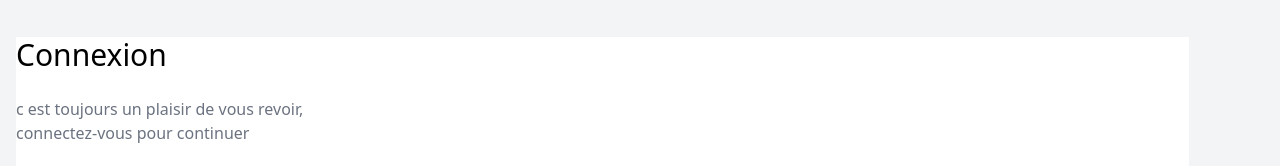
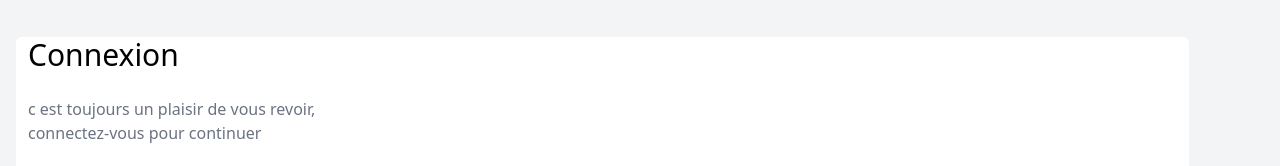
Before and after one commit to arielembeya223/devformulaire, a plain HTML site: page index.html in a window 1280 px wide. Shown: the part 275-441 px from the top of the page. Drawn offline with nearby package versions, Linux system fonts and the light colour scheme.

Commit message:
dix-sept

```diff
--- a/index.html
+++ b/index.html
@@ -12,10 +12,10 @@
 <div class="flex justify-center">
     <img src="full_logo.webp" class="w-2/5 h-60 mt-8">
 </div>
-    <section class="w-11/12   ml-4 bg-white">
+    <section class="w-11/12   ml-4 bg-white rounded-md">
         <form>
-            <div class="text-3xl font-medium mt-10 mb-6">Connexion</div>
-            <p class="text-gray-500">c est toujours un plaisir de vous revoir,<br> connectez-vous pour continuer</p>
+            <div class="text-3xl font-medium mt-10 ml-3  mb-6">Connexion</div>
+            <p class="text-gray-500 ml-3 ">c est toujours un plaisir de vous revoir,<br> connectez-vous pour continuer</p>
             <button class=" ml-2 mt-6 mr-2 rounded-md px-16 py-2 border-2 border-inherit ">
         <img src="g.png" alt="google" class="w-5 pr-0">
             </button>
```
